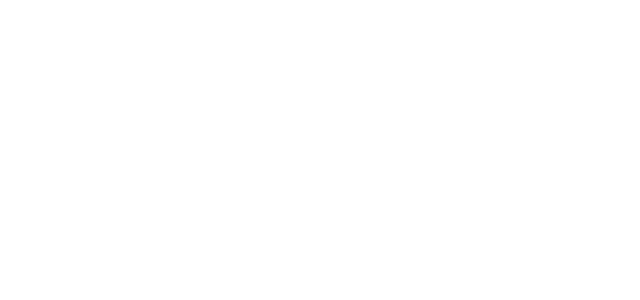
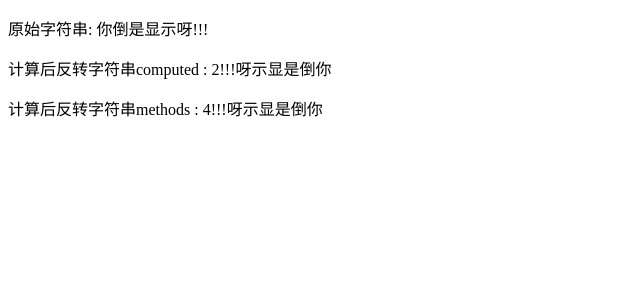
Before and after one commit to aci456852/Vue, a Vue app in the folder learnVue/: page /#/ in a window 1280 px wide. Shown: the top 300 px of the page, without its empty margins (0-640 px from the left). Built offline with nearby package versions, Linux system fonts and the light colour scheme.

Commit message:
computed和method

```diff
--- /dev/null
+++ b/learnVue/src/components/learnmore/computer.vue
@@ -0,0 +1,38 @@
+<template>
+	<div>
+	  <p>原始字符串: {{ message }}</p>
+	  <p>计算后反转字符串computed : {{ reversedMessage }}</p>
+	  <p>计算后反转字符串methods  : {{ reversedMessage2() }}</p>
+	  <!--
+      	我们可以使用 methods 来替代 computed，效果上两个都是一样的，
+      	但是 computed 是基于它的依赖缓存，只有相关依赖发生改变时才会重新取值。
+      	而使用 methods ，在重新渲染的时候，函数总会重新调用执行。
+      -->
+	</div>
+</template>
+
+<script>
+var cnt=1;
+export default{
+	el: '#app',
+	data() {
+      return {
+        message: '你倒是显示呀!!!'
+      }
+    },
+	computed: {
+	    // 计算属性的 getter
+	    reversedMessage: function () {
+	      // `this` 指向 vm 实例
+	      cnt+=1;
+	      return cnt+this.message.split('').reverse().join('')
+	    }
+	},
+	methods: {
+	    reversedMessage2: function () {
+	      cnt+=1;
+	      return cnt+this.message.split('').reverse().join('')
+	    }
+	}
+}
+</script>
--- a/learnVue/src/router/index.js
+++ b/learnVue/src/router/index.js
@@ -1,6 +1,6 @@
 import Vue from 'vue'
 import Router from 'vue-router'
-import vfor from '@/components/learnmore/v-for'
+import computer from '@/components/learnmore/computer'
 
 
 Vue.use(Router)
@@ -9,8 +9,8 @@
   routes: [
     {
       path: '/',
-      name: 'v-for',
-      component: vfor
+      name: 'computer',
+      component: computer
     }
   ]
 })
```
